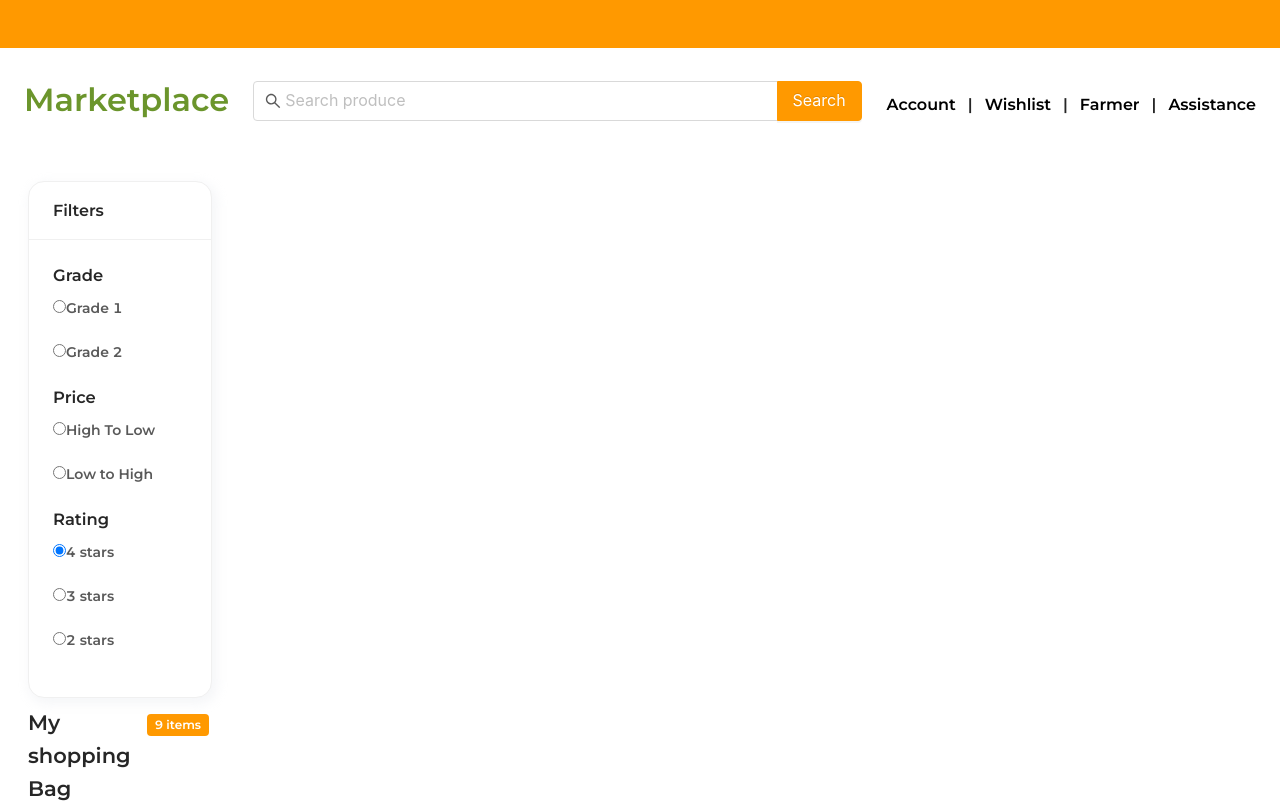
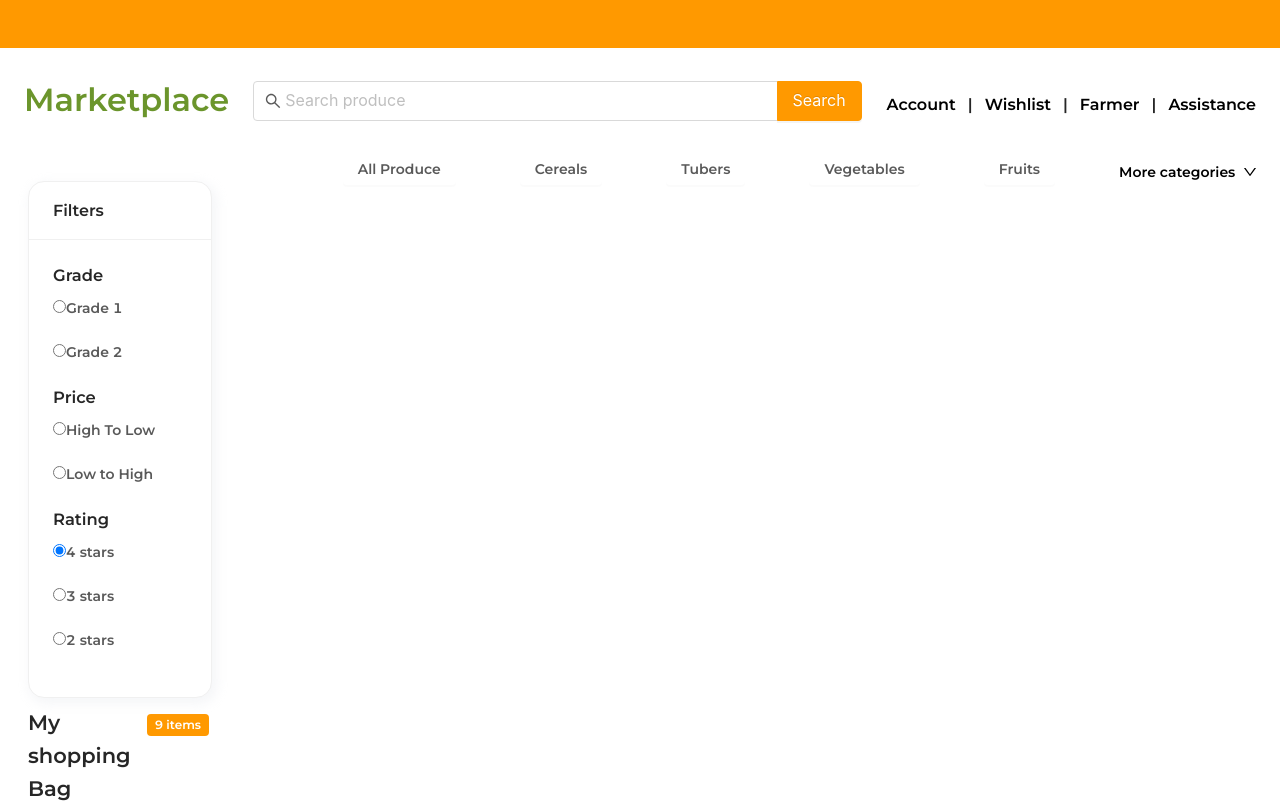
Before and after one commit to JoeMindo/Frontend, a Next.js app: page / in a window 1280 px wide. Shown: the top 803 px of the page. Built offline with nearby package versions, Linux system fonts and the light colour scheme.

Commit message:
add category filters

```diff
--- /dev/null
+++ b/components/CategoryPicker.js
@@ -0,0 +1,85 @@
+import React from 'react';
+import {
+    Tooltip,
+    Button,
+    Menu,
+    Dropdown,
+    Space
+} from 'antd';
+import {DownOutlined} from '@ant-design/icons';
+import styles from './categorypicker.module.css'
+const CategoryPicker = () => {
+    let text = 'some'
+    return (
+        <div className={
+            styles.categoryPicker
+        }>
+            <Tooltip placement="topLeft" title='All Produce'>
+                <Button className={
+                    styles.categoryButton
+                }>All Produce</Button>
+            </Tooltip>
+            <Tooltip placement="top"
+                title={text}>
+                <Button className={
+                    styles.categoryButton
+                }>Cereals</Button>
+            </Tooltip>
+            <Tooltip placement="topRight"
+                title={text}>
+                <Button className={
+                    styles.categoryButton
+                }>Tubers</Button>
+            </Tooltip>
+            <Tooltip placement="topRight"
+                title={text}>
+                <Button className={
+                    styles.categoryButton
+                }>Vegetables</Button>
+            </Tooltip>
+            <Tooltip placement="topRight"
+                title={text}>
+                <Button className={
+                    styles.categoryButton
+                }>Fruits</Button>
+            </Tooltip>
+
+            <Dropdown className={ styles.dropdown} overlay={
+                <Menu items={
+                    [
+                        {
+                            label: <a href="https://www.antgroup.com">1st menu item</a>,
+                            key: '0'
+                        }, {
+                            label: <a href="https://www.aliyun.com">2nd menu item</a>,
+                            key: '1'
+                        }, {
+                            type: 'divider'
+                        }, {
+                            label: '3rd menu item',
+                            key: '3'
+                        },
+                    ]
+                }/>
+            }
+
+                trigger={
+                    ['click']
+            }>
+                <a onClick={
+                    (e) => e.preventDefault()
+
+                }>
+
+                    <Space>
+                        More categories
+                        <DownOutlined/>
+                    </Space>
+                </a>
+            </Dropdown>
+        </div>
+    )
+}
+
+
+export default CategoryPicker;
--- a/components/Filters.js
+++ b/components/Filters.js
@@ -20,7 +20,7 @@ export const Filters = () => {
                     styles.filterGroup
                 }>
                     <h3>Grade</h3>
-                    <input type={'radio'} id="grade1" name="radio-group" checked/>
+                    <input type={'radio'} id="grade1" name="radio-group" defaultChecked/>
                     <label htmlFor='grade1'>Grade 1</label><br /><br/>
                     <input type={'radio'} id="grade2" name="radio-group"/>
                     <label htmlFor='grade1'>Grade 2</label><br /><br/>
@@ -30,9 +30,9 @@ export const Filters = () => {
                     styles.filterGroup
                 }>
                     <h3>Price</h3>
-                    <input type={'radio'} id="hightolow" name="radio-group" checked/>
+                    <input type={'radio'} id="hightolow" name="radio-group" defaultChecked/>
                     <label htmlFor='hightolow'>High To Low</label><br /><br/>
-                    <input type={'radio'} id="lowtohigh" name="radio-group" checked/>
+                    <input type={'radio'} id="lowtohigh" name="radio-group" defaultChecked/>
                     <label htmlFor='lowtohigh'>Low to High</label><br /><br/>
                 </div>
 
@@ -41,7 +41,7 @@ export const Filters = () => {
                     styles.filterGroup
                 }>
                     <h3>Rating</h3>
-                    <input type={'radio'} id="fourstar" name="radio-group" checked/>
+                    <input type={'radio'} id="fourstar" name="radio-group" defaultChecked/>
                     <label htmlFor='fourstar'>4 stars</label><br /><br/>
                     <input type={'radio'} id="threestar" name="radio-group" />
                     <label htmlFor='threestar'>3 stars</label><br /><br/>
--- a/components/Main.js
+++ b/components/Main.js
@@ -1,6 +1,7 @@
 import React from 'react';
 import {Row, Col} from 'antd';
 import { Sidebar } from './Sidebar';
+import CategoryPicker from './CategoryPicker';
 
 export const Main = () => {
     return (
@@ -9,6 +10,11 @@ export const Main = () => {
                 <Col span={6}>
                     <Sidebar />
                 </Col>
+                <Col span={18}>
+
+                        <CategoryPicker/>
+
+                </Col>
             </Row>
 
 
--- a/components/Sidebar.module.css
+++ b/components/Sidebar.module.css
@@ -8,5 +8,6 @@
         width: 75%;
         height: fit-content;
         flex-direction: column;
+        margin-right: 0;
     }
 }
--- /dev/null
+++ b/components/categorypicker.module.css
@@ -0,0 +1,29 @@
+.categoryButton {
+    border: hidden;
+    margin-right: 4rem;
+}
+
+.categoryButton:active,
+.categoryButton:focus {
+    opacity: 1;
+    border: 1px solid #FF9900;
+    border-radius: 34px;
+
+}
+.categoryPicker {
+    display: flex;
+    justify-content: center;
+    align-items: flex-start;
+    font-family: 'Montserrat', sans-serif;
+}
+.dropdown {
+    display: none;
+}
+
+@media only screen and (min-width: 600px) {
+    .dropdown {
+        display: flex;
+        color: #000;
+        padding-top: 0.5rem;
+    }
+}
--- a/pages/_app.js
+++ b/pages/_app.js
@@ -1,6 +1,7 @@
 import '../styles/globals.css'
 import '../styles/font.css'
 import '../styles/antdstyles.less'
+
 
 function MyApp({ Component, pageProps }) {
   return <Component {...pageProps} />
```
Also changed, not shown: components/main.module.css (added).
